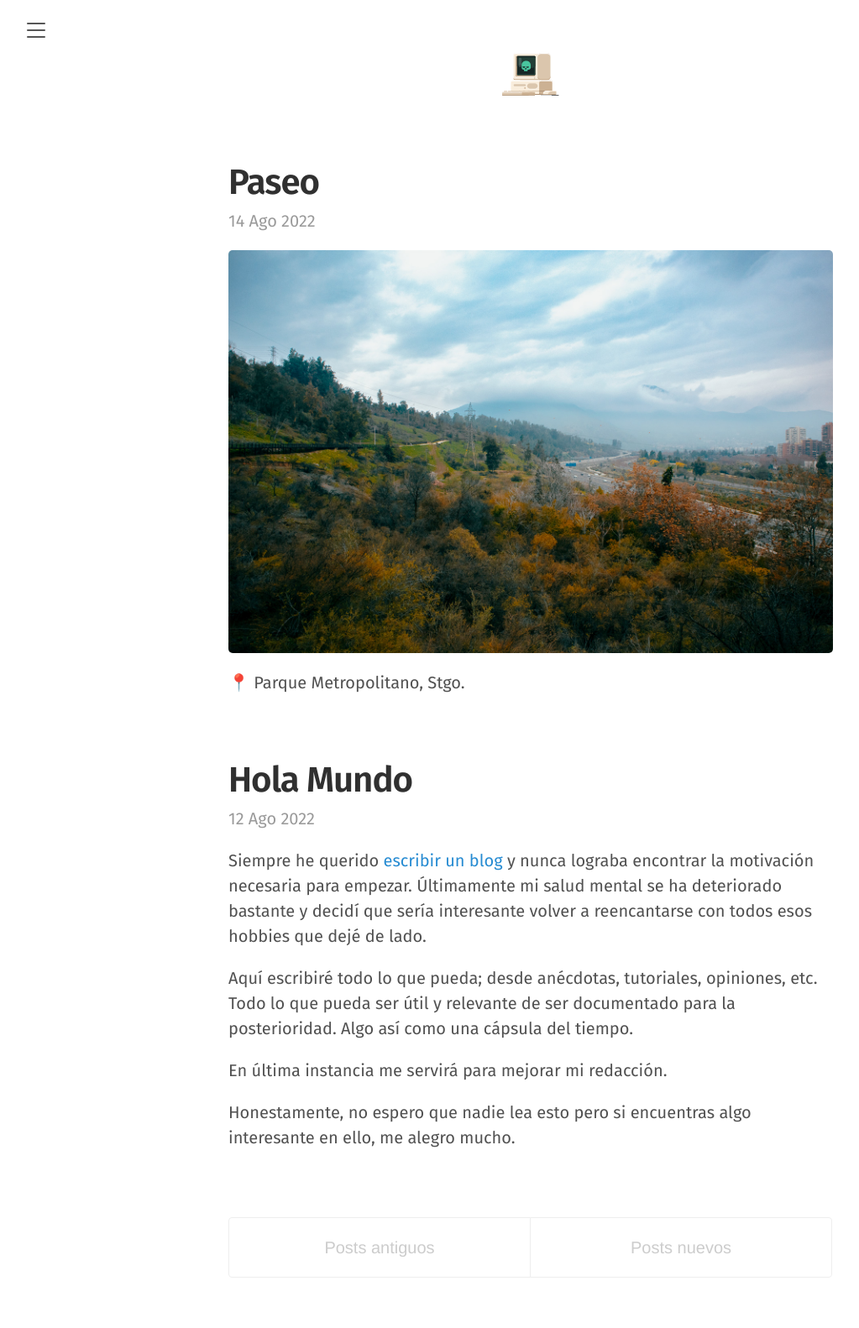
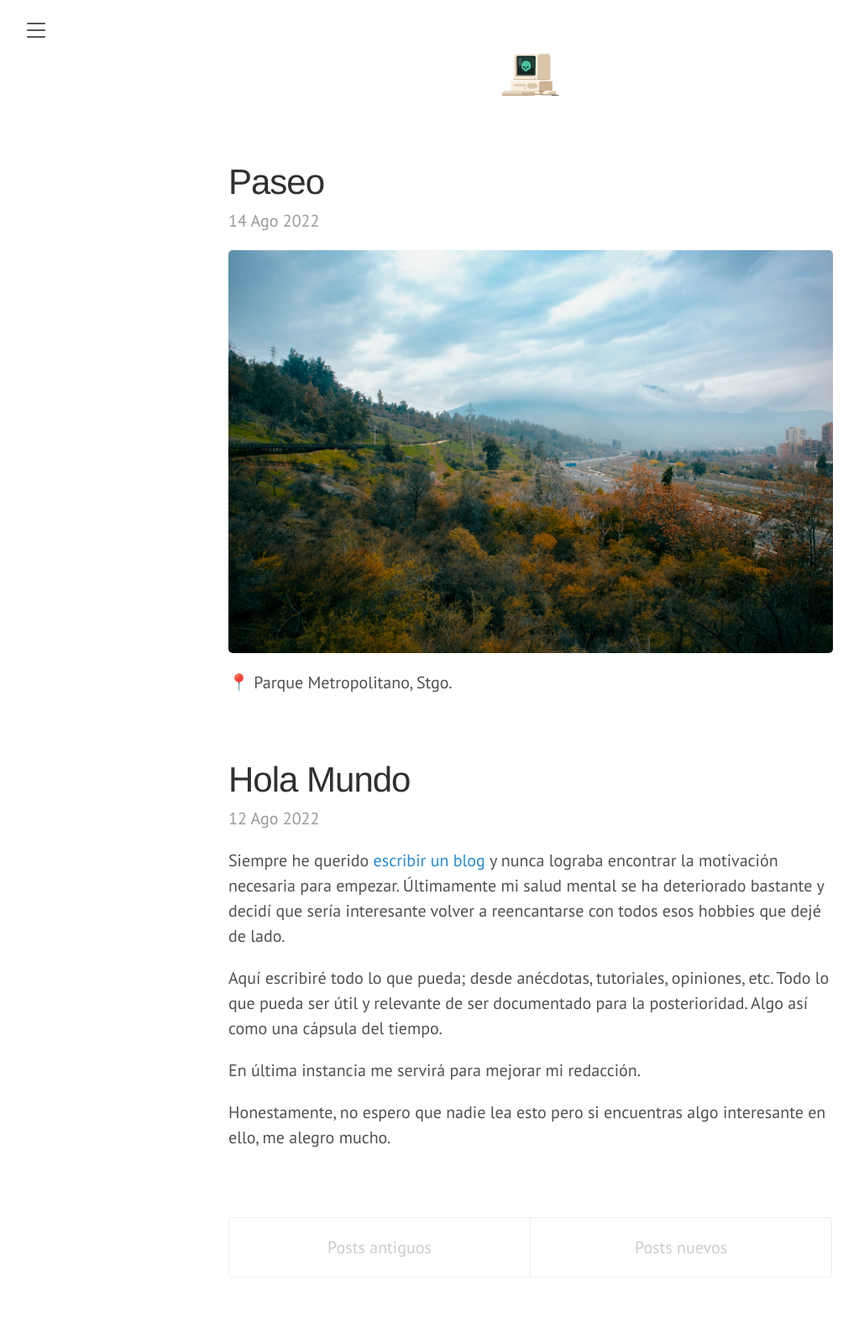
Before and after one commit to darriagada/darriagada.github.io, a Jekyll site: the page built from index.html, in a window 1280 px wide. Shown: the whole page at 84% size, without its empty margins (8-1031 px from the left). Built offline with Jekyll 4.4.1, drawn with Linux system fonts in a browser that asks for light colours; some web fonts are replaced; the list of posts is cut into pages by our own code; comment, search, counter and statistics services are not loaded.

Commit message:
Layout update

```diff
--- a/_includes/head.html
+++ b/_includes/head.html
@@ -19,9 +19,9 @@
   <link rel="stylesheet" href="{{ '/public/css/poole.css' | absolute_url }}">
   <link rel="stylesheet" href="{{ '/public/css/syntax.css' | absolute_url }}">
   <link rel="stylesheet" href="{{ '/public/css/lanyon.css' | absolute_url }}">
-  <link rel="preconnect" href="https://fonts.googleapis.com">
-  <link rel="preconnect" href="https://fonts.gstatic.com" crossorigin>
-  <link href="https://fonts.googleapis.com/css2?family=Fira+Sans:ital,wght@0,400;0,600;1,400&display=swap" rel="stylesheet">
+<link rel="preconnect" href="https://fonts.googleapis.com">
+<link rel="preconnect" href="https://fonts.gstatic.com" crossorigin>
+<link href="https://fonts.googleapis.com/css2?family=Farro:wght@500&family=PT+Sans:ital@0;1&display=swap" rel="stylesheet">
 
   <!-- dark theme using DarkReader -->
   <script src="//unpkg.com/darkreader@4.9.55/darkreader.js"></script>
--- a/public/css/lanyon.css
+++ b/public/css/lanyon.css
@@ -53,12 +53,12 @@
 }*/
 
 html {
-  font-family: "Fira Sans", Helvetica, Arial, sans-serif;
+  font-family: "PT Sans", Helvetica, Arial, sans-serif;
 }
 
 h1, h2, h3, h4, h5, h6 {
-  font-family: "Fira Sans", Helvetica, Arial, sans-serif;
-  font-weight: 600;
+  font-family: "Farro", Helvetica, Arial, sans-serif;
+  font-weight: 500;
   color: #313131;
   letter-spacing: -.025rem;
 }
@@ -216,7 +216,7 @@
   width: 14rem;
   visibility: hidden;
   overflow-y: auto;
-  font-family: "Fira Sans", Helvetica, Arial, sans-serif;
+  font-family: "PT Sans", Helvetica, Arial, sans-serif;
   font-size: .875rem; /* 15px */
   color: rgba(255,255,255,.6);
   background-color: #202020;
```
